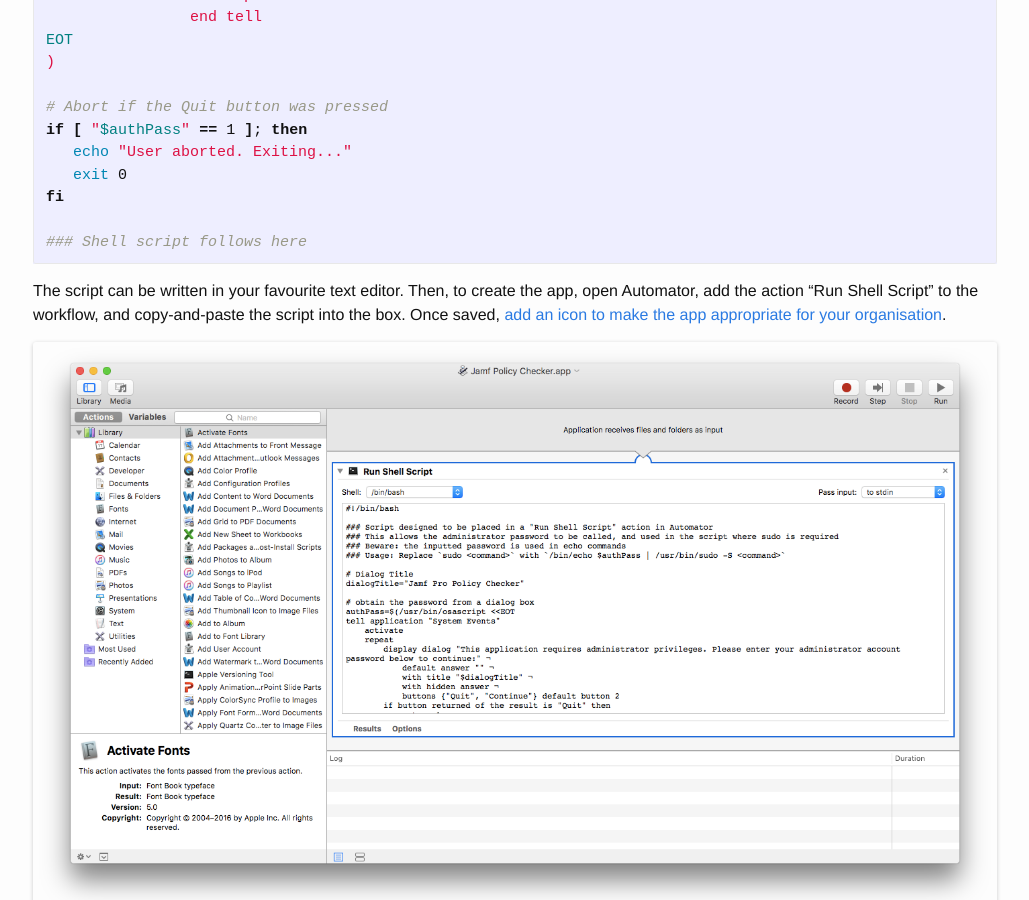
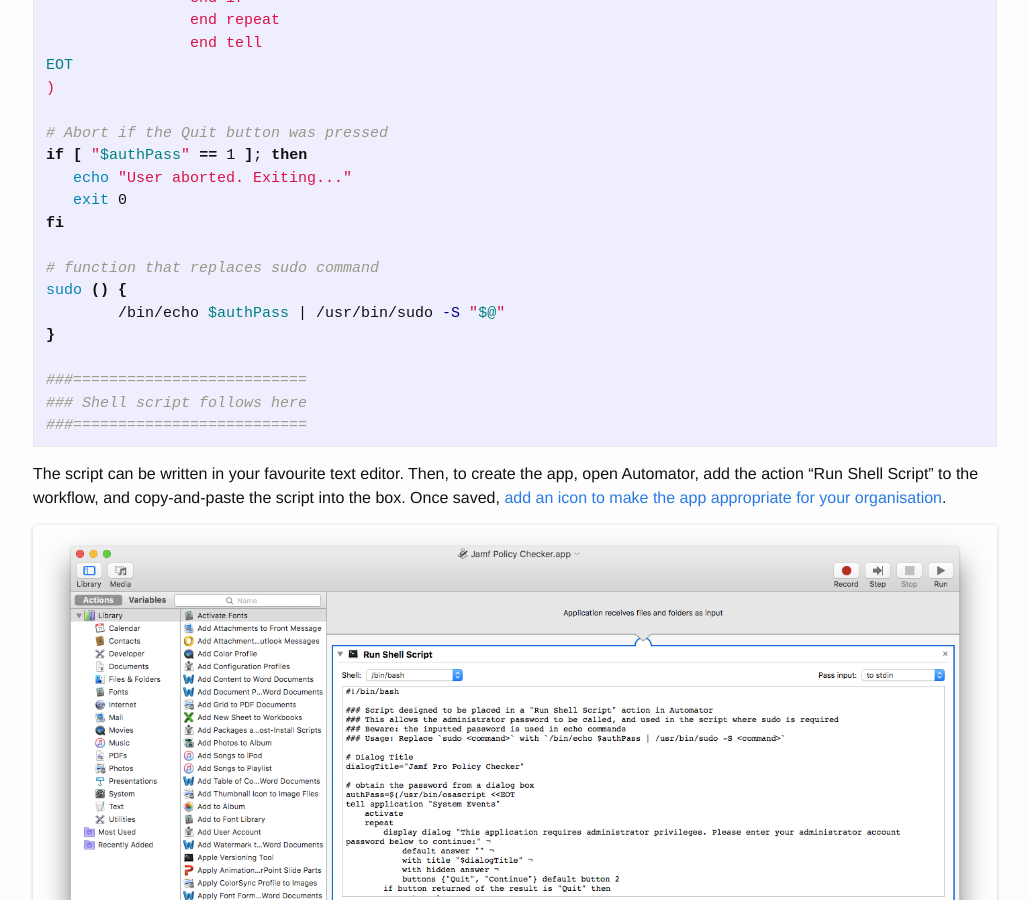
Before and after one commit to grahampugh/grahampugh.github.io, a Jekyll site: the page built from _posts/2017-01-07-application-to-run-shell-commands-with-admin-rights.md, in a window 1280 px wide and 900 px high, scrolled down 2166 px. Shown: the whole window, without its empty margins (125-1154 px from the left). Built offline with Jekyll 4.4.1, drawn with Linux system fonts in a browser that asks for light colours; comment, search, counter and statistics services are not loaded; some of the changed text lies outside the part shown.

Commit message:
amendment to 2017-01-07

```diff
--- a/_posts/2017-01-07-application-to-run-shell-commands-with-admin-rights.md
+++ b/_posts/2017-01-07-application-to-run-shell-commands-with-admin-rights.md
@@ -46,7 +46,7 @@
 
 I prepared a template which can be used at the beginning of any script to obtain the logged in user's password and place it in the variable `$authPass`. It checks that the username and password are correct, and have admin rights.
 
-Wherever `sudo` is required, replace it with `echo $authPass | sudo -S`.
+Wherever `sudo` is required, replace it with `echo $authPass | sudo -S`. The template creates a function which replaces the stock `sudo` command.
 
 **Note:** There are obvious dangers with echoing an administrator password, so one should be careful with the scripting: for instance definitely do not `set -x`.
 
@@ -94,7 +94,14 @@
    exit 0
 fi
 
+# function that replaces sudo command
+sudo () {
+	/bin/echo $authPass | /usr/bin/sudo -S "$@"
+}
+
+###==========================
 ### Shell script follows here
+###==========================
 ~~~
 
 The script can be written in your favourite text editor. Then, to create the app, open Automator, add the action "Run Shell Script" to the workflow, and copy-and-paste the script into the box.  Once saved, [add an icon to make the app appropriate for your organisation][1].
```
